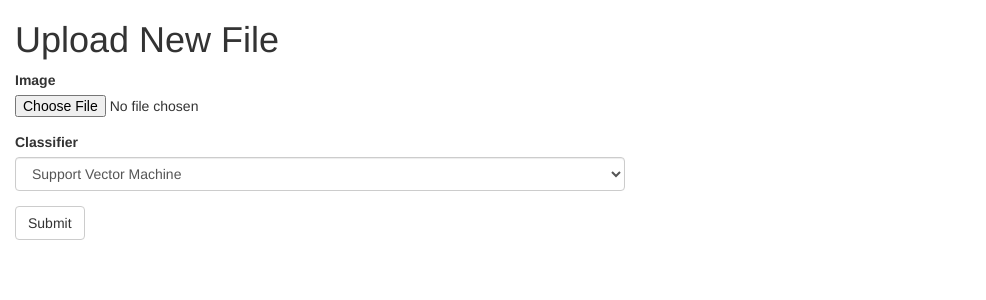
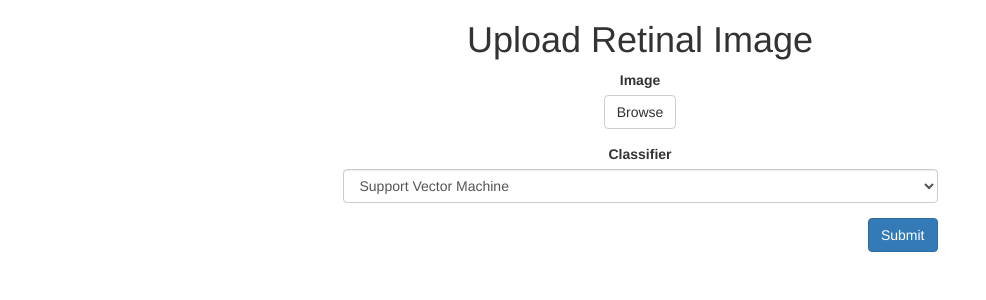
Before and after one commit to chinmayhegde/retinopathy-detection, a Flask app: page / in a window 1280 px wide. Shown: the top 300 px of the page, without its empty margins (0-986 px from the left). Run offline with Flask 2, Linux system fonts and the light colour scheme; some libraries are stand-ins or nearby versions.

Commit message:
pushing webpage changes

```diff
--- a/templates/home.html
+++ b/templates/home.html
@@ -1,28 +1,54 @@
 <!doctype html>
 <html>
 <head>
+	<style>
+		.btn-file {
+    position: relative;
+    overflow: hidden;
+}
+.btn-file input[type=file] {
+    position: absolute;
+    top: 0;
+    right: 0;
+    min-width: 100%;
+    min-height: 100%;
+    font-size: 100px;
+    text-align: right;
+    filter: alpha(opacity=0);
+    opacity: 0;
+    outline: none;
+    background: white;
+    cursor: inherit;
+    display: block;
+}
+	</style>
 	<link href="https://maxcdn.bootstrapcdn.com/bootstrap/3.3.6/css/bootstrap.min.css" rel="stylesheet">
+	<script   src="https://code.jquery.com/jquery-2.2.3.min.js"   integrity="sha256-a23g1Nt4dtEYOj7bR+vTu7+T8VP13humZFBJNIYoEJo="   crossorigin="anonymous"></script>
 	<script src="https://maxcdn.bootstrapcdn.com/bootstrap/3.3.6/js/bootstrap.min.js"></script>
 	<title>Home page</title>
 
 </head>
 <body>
-	<h1 class="col-md-12">Upload New File</h1>
+	<div class="row">
+		<div class="col-md-6 col-md-offset-3" >
+			<div style="text-align:center; margin-left:15px; margin-right: 15px">
+			<h1>Upload Retinal Image</h1>
 
-	<div class="col-md-6">
 			<form action="/" method="post" enctype="multipart/form-data">
 				<div class="form-group">
-				<label>Image</label>
-				<input type="file" name="image">
+					<label for="name">Image</label><br />
+				<span class="btn btn-default btn-file">
+   				 	Browse <input type="file" name="image">
+				</span>
 				</div>
 				<div class="form-group">
 					<label>Classifier</label>
 					<select class="form-control" name="classifier">
 						<option value="svm">Support Vector Machine</option>
-					<option value="cnn">Convoluted Neural Network</option>
+						<option value="cnn">Convolutional Neural Network</option>
 					</select>
 				</div>
-			<button type="submit" class="btn btn-default">Submit</button>
+				<button type="submit" class="btn btn-primary" style="float:right;">Submit</button>
 			</form>
 
 			<br/><br/>
@@ -31,5 +57,7 @@
 				<h3>Image Class: {{ image_class }}</h3>
 				{% endif %}
 			</div>
+		</div>
+	</div>
 </body>
 </html>
```
Lines whose indentation alone changed are shown as unchanged.
